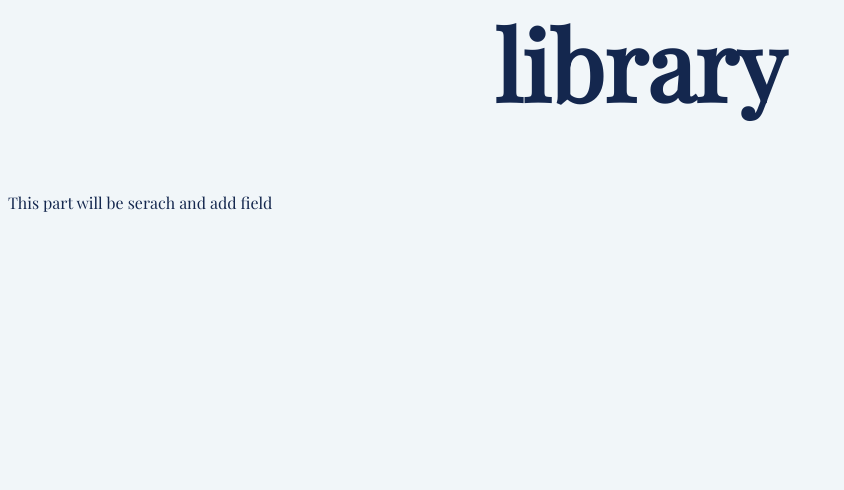
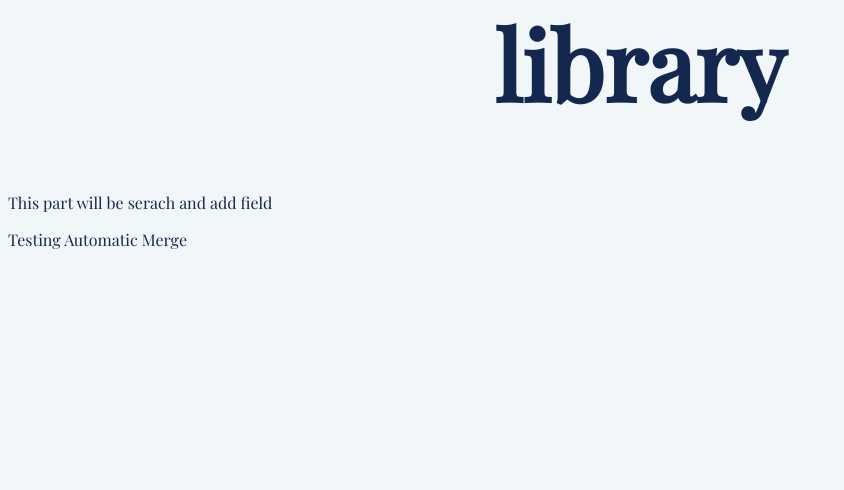
Before and after one commit to Mountain-bk/bookManagement, a Django app: page / in a window 1280 px wide. Shown: the part 193-683 px from the top of the page, without its empty margins (0-844 px from the left). Run offline with Django 3.2, Linux system fonts and the light colour scheme.

Commit message:
Testing Automatic Merge

```diff
--- a/library/templates/library/index.html
+++ b/library/templates/library/index.html
@@ -11,5 +11,6 @@
 <body>
     <h1 class='title'>Welcome to UPDATED library</h1>
     <p>This part will be serach and add field</p>
+    <p>Testing Automatic Merge</p>
 </body>
 </html>
```
